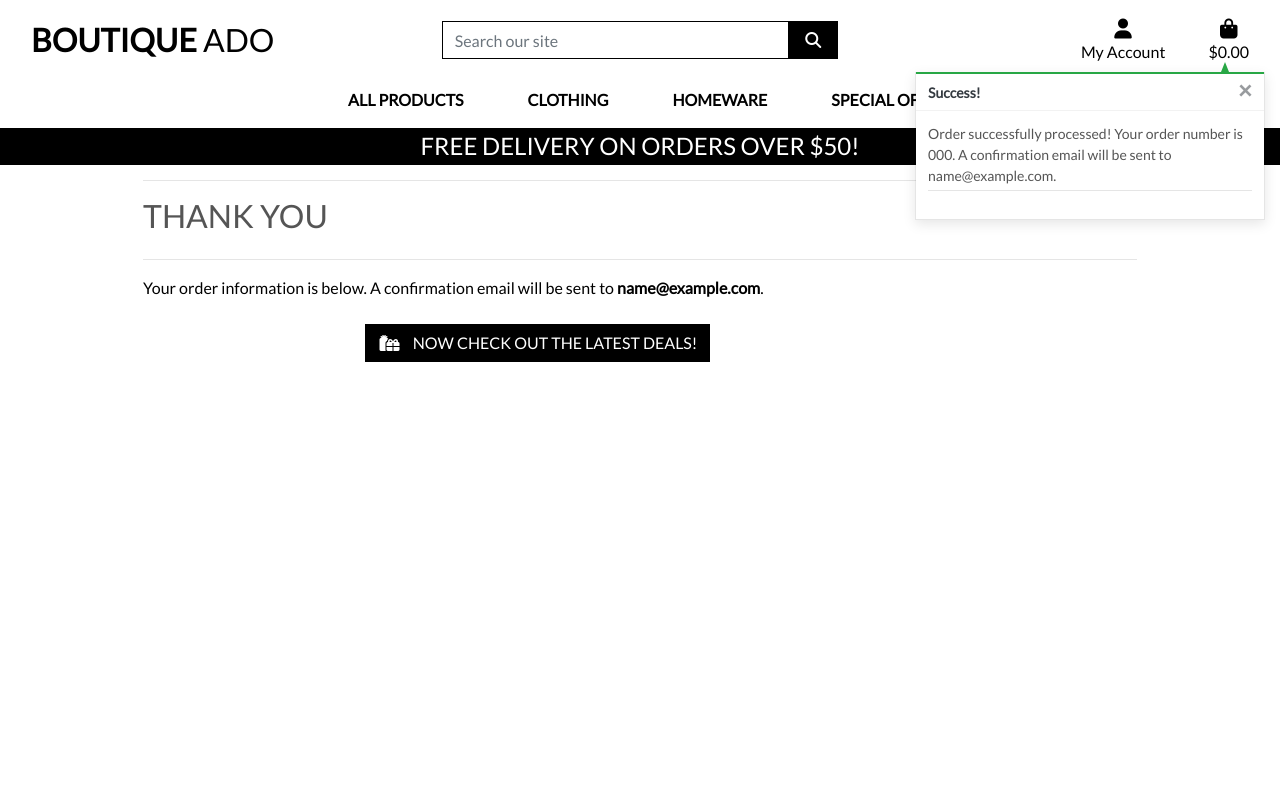
After one commit to CarmenCantudo/boutique_ado, a Django app: page /checkout/checkout_success/000 in a window 1280 px wide. The commit adds this page. Run offline with Django 3.2, Linux system fonts and the light colour scheme; tables that the repository leaves empty hold one stand-in row (values such as "Sample post"); some libraries are stand-ins or nearby versions.

Commit message:
Add checkout success logic

```diff
--- a/checkout/__init__.py
+++ b/checkout/__init__.py
@@ -0,0 +1 @@
+default_app_config = 'checkout.apps.CheckoutConfig'
--- a/checkout/models.py
+++ b/checkout/models.py
@@ -34,7 +34,7 @@ class Order(models.Model):
         Update grand total each time a line item is added,
         accounting for delivery costs.
         """
-        self.order_total = self.lineitems.aggregate(Sum('lineitem_total'))['lineitem_total__sum']  # noqa
+        self.order_total = self.lineitems.aggregate(Sum('lineitem_total'))['lineitem_total__sum'] or 0  # noqa
         if self.order_total < settings.FREE_DELIVERY_THRESHOLD:
             self.delivery_cost = self.order_total * settings.STANDARD_DELIVERY_PERCENTAGE / 100  # noqa
         else:
@@ -49,7 +49,7 @@ class Order(models.Model):
         """
         if not self.order_number:
             self.order_number = self._generate_order_number()
-        super().save(*args, **kwargs)
+            super().save(*args, **kwargs)
 
     def __str__(self):
         return self.order_number
--- a/checkout/signals.py
+++ b/checkout/signals.py
@@ -13,7 +13,7 @@ def update_on_save(sender, instance, created, **kwargs):
 
 
 @receiver(post_delete, sender=OrderLineItem)
-def update_on_save(sender, instance, **kwargs):
+def update_on_delete(sender, instance, **kwargs):
     """
     Update order total on lineitem delete
     """
--- /dev/null
+++ b/checkout/templates/checkout/checkout_success.html
@@ -0,0 +1,42 @@
+{% extends "base.html" %}
+{% load static %}
+
+{% block extra_css %}
+    <link rel="stylesheet" href="{% static 'checkout/css/checkout.css' %}">
+{% endblock %}
+
+{% block page_header %}
+    <div class="container header-container">
+        <div class="row">
+            <div class="col"></div>
+        </div>
+    </div>
+{% endblock %}
+
+{% block content %}
+    <div class="overlay"></div>
+    <div class="container">
+        <div class="row">
+            <div class="col">
+                <hr>
+                <h2 class="logo-font mb-4">Thank You</h2>
+                <hr>
+                <p class="text-black">Your order information is below. A confirmation email will be sent to <strong>{{ order.email }}</strong>.</p>
+            </div>
+        </div>
+
+        <div class="row">
+            <div class="col-12 col-lg-7"></div>
+        </div>
+        <div class="row">
+			<div class="col-12 col-lg-7 text-right">
+				<a href="{% url 'products' %}?category=new_arrivals,deals,clearance" class="btn btn-black rounded-0 my-2">
+					<span class="icon mr-2">
+						<i class="fas fa-gifts"></i>
+					</span>
+					<span class="text-uppercase">Now check out the latest deals!</span>
+				</a>
+			</div>
+		</div>
+    </div>
+{% endblock %}
--- a/checkout/urls.py
+++ b/checkout/urls.py
@@ -2,5 +2,7 @@ from django.urls import path
 from . import views
 
 urlpatterns = [
-    path('', views.checkout, name='checkout')
+    path('', views.checkout, name='checkout'),
+    path('checkout_success/<order_number>', views.checkout_success,
+         name='checkout_success'),
 ]
--- a/checkout/views.py
+++ b/checkout/views.py
@@ -1,8 +1,10 @@
-from django.shortcuts import render, redirect, reverse
+from django.shortcuts import render, redirect, reverse, get_object_or_404
 from django.contrib import messages
 from django.conf import settings
 
 from .forms import OrderForm
+from .models import Order, OrderLineItem
+from products.models import Product
 from bag.contexts import bag_contents
 
 import stripe
@@ -14,26 +16,90 @@ def checkout(request):
     stripe_public_key = settings.STRIPE_PUBLIC_KEY
     stripe_secret_key = settings.STRIPE_SECRET_KEY
 
-    # Get user's shopping bag from their session data
-    bag = request.session.get('bag', {})
-    if not bag:
-        messages.error(request, "There's nothing in your bag at the moment")
-        return redirect(reverse('products'))
+    if request.method == 'POST':
+        # Get user's shopping bag from their session data
+        bag = request.session.get('bag', {})
 
-    # Get bag contents and calculate total price
-    current_bag = bag_contents(request)
-    total = current_bag['grand_total']
-    # Convert total price to the smallest unit of currency
-    stripe_total = round(total * 100)
-    stripe.api_key = stripe_secret_key
-    # Create a new payment intent with the Stripe API
-    intent = stripe.PaymentIntent.create(
-        amount=stripe_total,
-        currency=settings.STRIPE_CURRENCY,
-    )
+        # Get form data from request
+        form_data = {
+            'full_name': request.POST['full_name'],
+            'email': request.POST['email'],
+            'phone_number': request.POST['phone_number'],
+            'country': request.POST['country'],
+            'postcode': request.POST['postcode'],
+            'town_or_city': request.POST['town_or_city'],
+            'street_address1': request.POST['street_address1'],
+            'street_address2': request.POST['street_address2'],
+            'county': request.POST['county'],
+        }
+        # Create an OrderForm with the form data
+        order_form = OrderForm(form_data)
+        # If the order form is valid: Save the order
+        if order_form.is_valid():
+            order = order_form.save()
+            # Loop through each item in the shopping bag
+            for item_id, item_data in bag.items():
+                try:
+                    # Get the product
+                    product = Product.objects.get(id=item_id)
+                    # If the item data is an integer
+                    if isinstance(item_data, int):
+                        # Create an OrderLineItem for the product and save it
+                        order_line_item = OrderLineItem(
+                            order=order,
+                            product=product,
+                            quantity=item_data,
+                        )
+                        order_line_item.save()
+                    else:
+                        # Loop through each size and quantity in item data dictionary  # noqa
+                        for size, quantity in item_data['items_by_size'].items():  # noqa
+                            # Create OrderLineItem for product with size and quantity and save it  # noqa
+                            order_line_item = OrderLineItem(
+                                order=order,
+                                product=product,
+                                quantity=quantity,
+                                product_size=size,
+                            )
+                            order_line_item.save()
+                except Product.DoesNotExist:
+                    # If product doesn't exist, display error message and redirect to shopping bag  # noqa
+                    messages.error(request, (
+                        "One of the products in your bag wasn't found in our database. "  # noqa
+                        "Please call us for assistance!")
+                    )
+                    order.delete()
+                    return redirect(reverse('view_bag'))
 
-    # Create a new order form
-    order_form = OrderForm()
+            # Set 'save_info' in session data if checkbox was checked
+            request.session['save_info'] = 'save-info' in request.POST
+            return redirect(reverse('checkout_success',
+                                    args=[order.order_number]))
+        else:
+            # If order form is invalid, display error message
+            messages.error(request, 'There was an error with your form. \
+                Please double check your information.')
+    else:
+        # Get user's shopping bag from their session data
+        bag = request.session.get('bag', {})
+        if not bag:
+            messages.error(request, "There's nothing in your bag at the moment")  # noqa
+            return redirect(reverse('products'))
+
+        # Get bag contents and calculate total price
+        current_bag = bag_contents(request)
+        total = current_bag['grand_total']
+        # Convert total price to the smallest unit of currency
+        stripe_total = round(total * 100)
+        stripe.api_key = stripe_secret_key
+        # Create a new payment intent with the Stripe API
+        intent = stripe.PaymentIntent.create(
+            amount=stripe_total,
+            currency=settings.STRIPE_CURRENCY,
+        )
+
+        # Create a new order form
+        order_form = OrderForm()
 
     # If Stripe public key is missing, display a warning message
     if not stripe_public_key:
@@ -48,3 +114,29 @@ def checkout(request):
     }
 
     return render(request, template, context)
+
+
+def checkout_success(request, order_number):
+    """
+    Handle successful checkouts
+    """
+    # Get user's save_info preference from their session data
+    save_info = request.session.get('save_info')
+    # Get order object that matches order number
+    order = get_object_or_404(Order, order_number=order_number)
+    # Display success message to user with order number and email address
+    messages.success(request, f'Order successfully processed! \
+        Your order number is {order_number}. A confirmation \
+        email will be sent to {order.email}.')
+
+    # Remove shopping bag from session data
+    if 'bag' in request.session:
+        del request.session['bag']
+
+    # Render checkout success template with order details
+    template = 'checkout/checkout_success.html'
+    context = {
+        'order': order,
+    }
+
+    return render(request, template, context)
--- a/requirements.txt
+++ b/requirements.txt
@@ -9,3 +9,4 @@ python3-openid==3.2.0
 pytz==2022.7.1
 requests-oauthlib==1.3.1
 sqlparse==0.4.3
+stripe==5.2.0
--- a/templates/base.html
+++ b/templates/base.html
@@ -38,6 +38,8 @@
     <script src="https://cdn.jsdelivr.net/npm/bootstrap@4.6.2/dist/js/bootstrap.bundle.min.js"
         integrity="sha384-Fy6S3B9q64WdZWQUiU+q4/2Lc9npb8tCaSX9FK7E8HnRr0Jz8D6OP9dO5Vg3Q9ct" crossorigin="anonymous">
     </script>
+    <!-- Stripe -->
+    <script src="https://js.stripe.com/v3/"></script>
     {% endblock %}
 
     {% block extra_js %}
```
Also changed, not shown: checkout/static/checkout/js/stripe_elements.js (+3 -11 lines).
